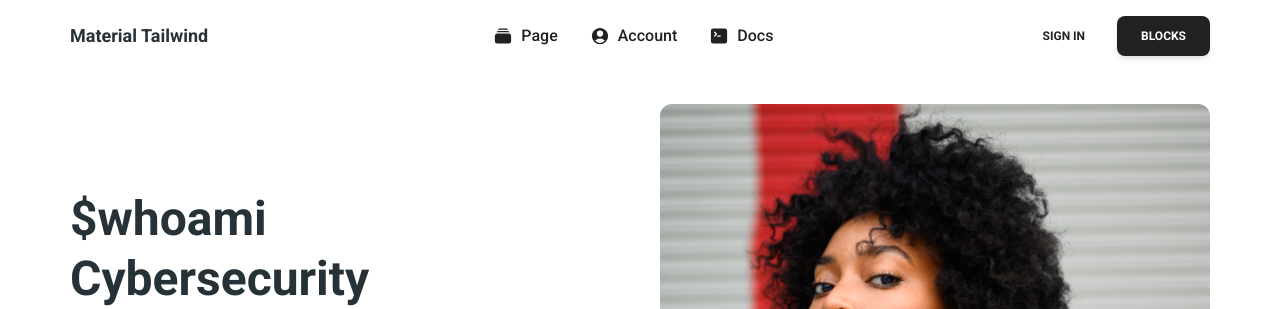
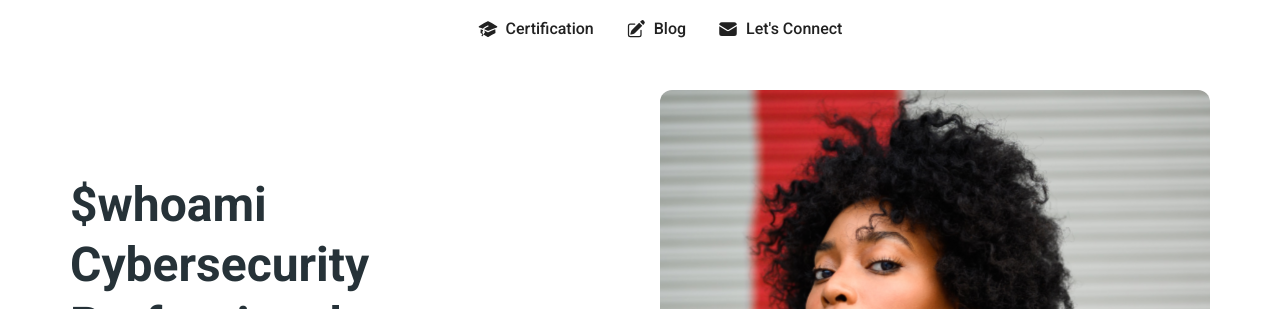
Before and after one commit to rdevproxy/rdevproxy.github.io, a Next.js app: page / in a window 1280 px wide. Shown: the top 309 px of the page. Built offline with nearby package versions, Linux system fonts and the light colour scheme.

Commit message:
FIX: icons

```diff
--- a/src/components/navbar.tsx
+++ b/src/components/navbar.tsx
@@ -7,9 +7,9 @@ import {
   Typography,
 } from "@material-tailwind/react";
 import {
-  RectangleStackIcon,
-  UserCircleIcon,
-  CommandLineIcon,
+  AcademicCapIcon,
+  PencilSquareIcon,
+  EnvelopeIcon,
   Squares2X2Icon,
   XMarkIcon,
   Bars3Icon,
@@ -17,17 +17,16 @@ import {
 
 const NAV_MENU = [
   {
-    name: "Page",
-    icon: RectangleStackIcon,
+    name: "Certification",
+    icon: AcademicCapIcon,
   },
   {
-    name: "Account",
-    icon: UserCircleIcon,
+    name: "Blog",
+    icon: PencilSquareIcon,
   },
   {
-    name: "Docs",
-    icon: CommandLineIcon,
-    href: "https://www.material-tailwind.com/docs/react/installation",
+    name: "Let's Connect",
+    icon: EnvelopeIcon,
   },
 ];
 
@@ -67,10 +66,7 @@ export function Navbar() {
 
   return (
     <MTNavbar shadow={false} fullWidth className="border-0 sticky top-0 z-50">
-      <div className="container mx-auto flex items-center justify-between">
-        <Typography color="blue-gray" className="text-lg font-bold">
-          Material Tailwind
-        </Typography>
+      <div className="container mx-auto flex items-center justify-center">
         <ul className="ml-10 hidden items-center gap-8 lg:flex">
           {NAV_MENU.map(({ name, icon: Icon, href }) => (
             <NavItem key={name} href={href}>
@@ -79,12 +75,7 @@ export function Navbar() {
             </NavItem>
           ))}
         </ul>
-        <div className="hidden items-center gap-2 lg:flex">
-          <Button variant="text">Sign In</Button>
-          <a href="https://www.material-tailwind.com/blocks" target="_blank">
-            <Button color="gray">blocks</Button>
-          </a>
-        </div>
+
         <IconButton
           variant="text"
           color="gray"
@@ -108,12 +99,6 @@ export function Navbar() {
               </NavItem>
             ))}
           </ul>
-          <div className="mt-6 mb-4 flex items-center gap-2">
-            <Button variant="text">Sign In</Button>
-            <a href="https://www.material-tailwind.com/blocks" target="_blank">
-              <Button color="gray">blocks</Button>
-            </a>
-          </div>
         </div>
       </Collapse>
     </MTNavbar>
```
